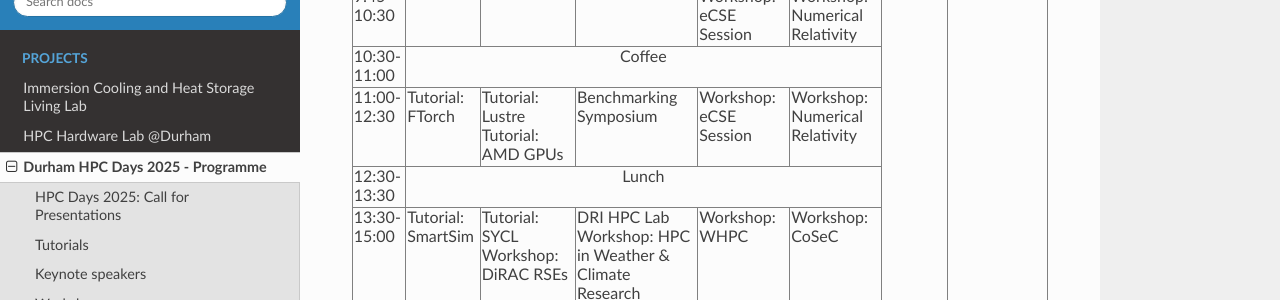
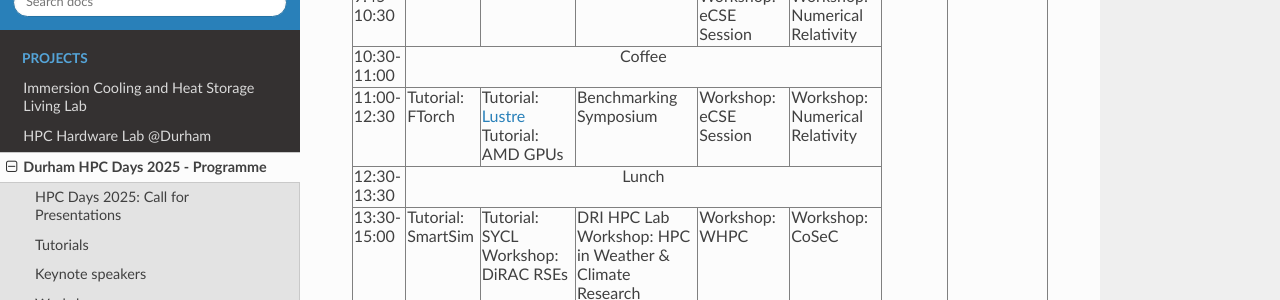
Before and after one commit to ilectra/durham, a Sphinx documentation site: the page built from docs/hpcdays/index.md, in a window 1280 px wide and 900 px high, scrolled down 687 px. Shown: the part 170-470 px from the top of the window. Built offline with Sphinx 7.4.7 and the Read the Docs theme 3.1.0, drawn with Linux system fonts in a browser that asks for light colours; part of the change alters nothing that is shown.

```diff
--- a/docs/hpcdays/index.md
+++ b/docs/hpcdays/index.md
@@ -50,7 +50,7 @@ contribute
 <tr>
   <td> 11:00-12:30 </td>
   <td> Tutorial: FTorch </td>
-  <td> Tutorial: Lustre <br /> Tutorial: AMD GPUs </td>
+  <td> Tutorial: <a href="tutorials.html#lustre-user-group-darshan-profiling-on-lustre">Lustre</a> <br /> Tutorial: AMD GPUs </td>
   <td> Benchmarking Symposium </td>
   <td> Workshop: eCSE Session </td>
   <td> Workshop: Numerical Relativity </td>
```
